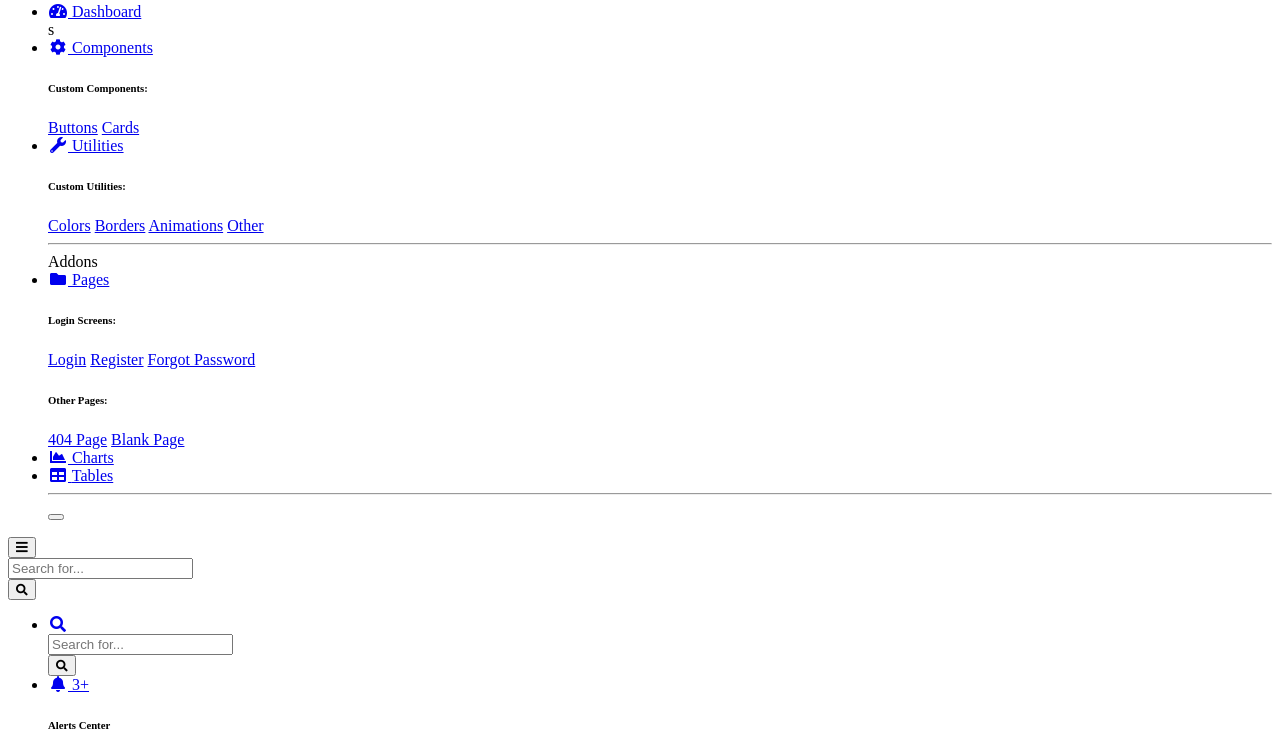
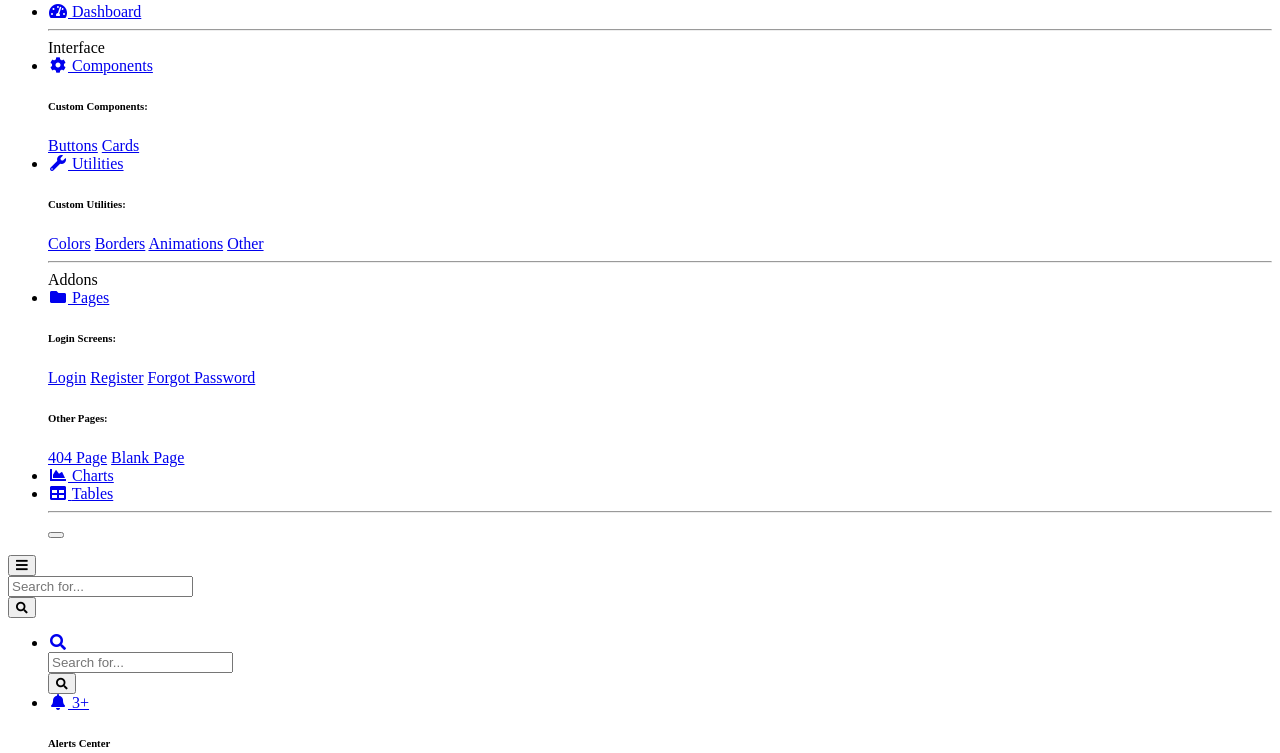
Before and after one commit to Imbrr/sb-admin, a website with bundled scripts: page charts.html in a window 1280 px wide. Shown: the part 71-824 px from the top of the page. Built offline with nearby package versions, Linux system fonts and the light colour scheme.

Commit message:
Update charts.html

```diff
--- a/charts.html
+++ b/charts.html
@@ -44,7 +44,14 @@
                     <span>Dashboard</span></a>
             </li>
 
-            s
+            <!-- Divider -->
+            <hr class="sidebar-divider">
+
+            <!-- Heading -->
+            <div class="sidebar-heading">
+                Interface
+            </div>
+
             <!-- Nav Item - Pages Collapse Menu -->
             <li class="nav-item">
                 <a class="nav-link collapsed" href="#" data-toggle="collapse" data-target="#collapseTwo"
```
